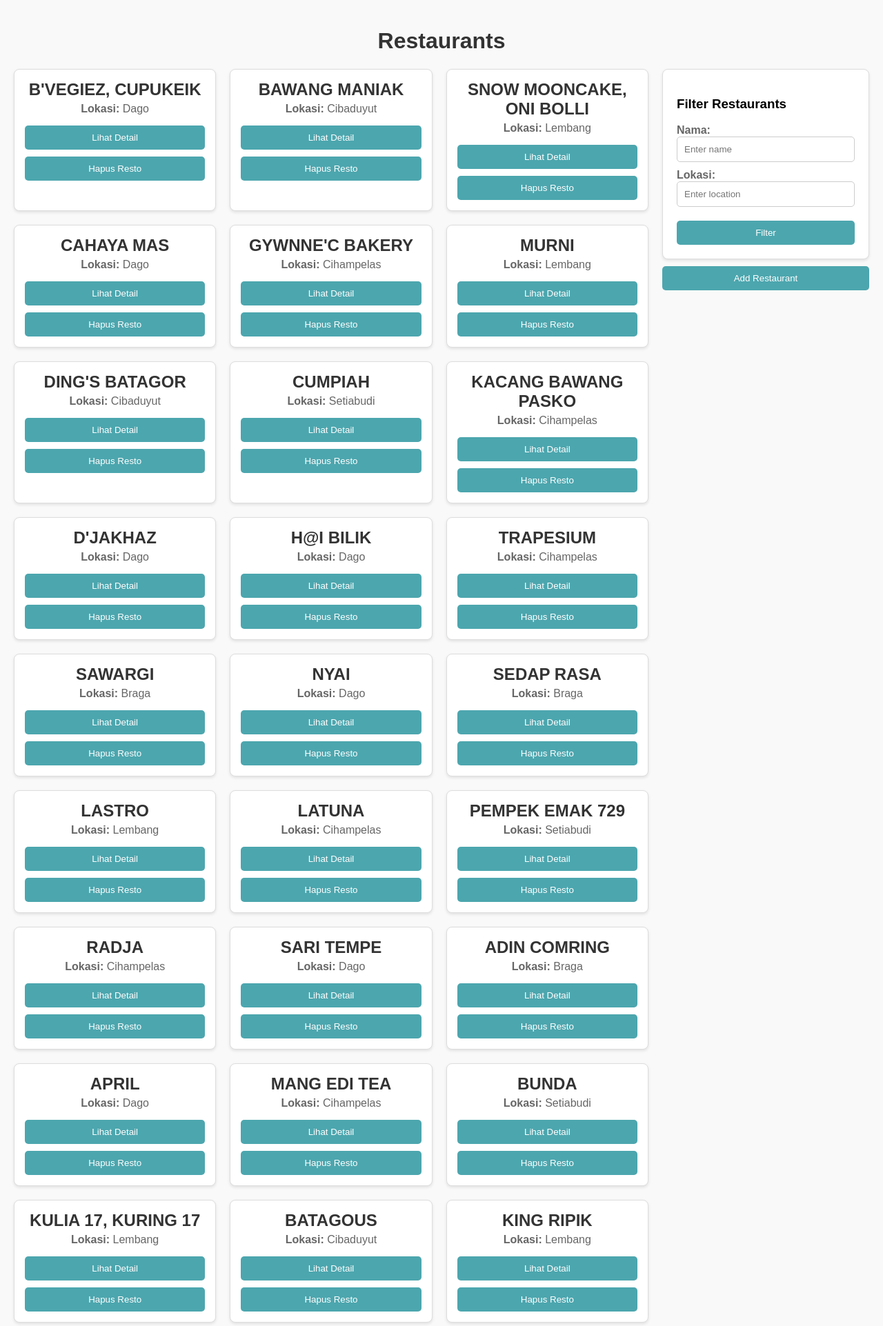
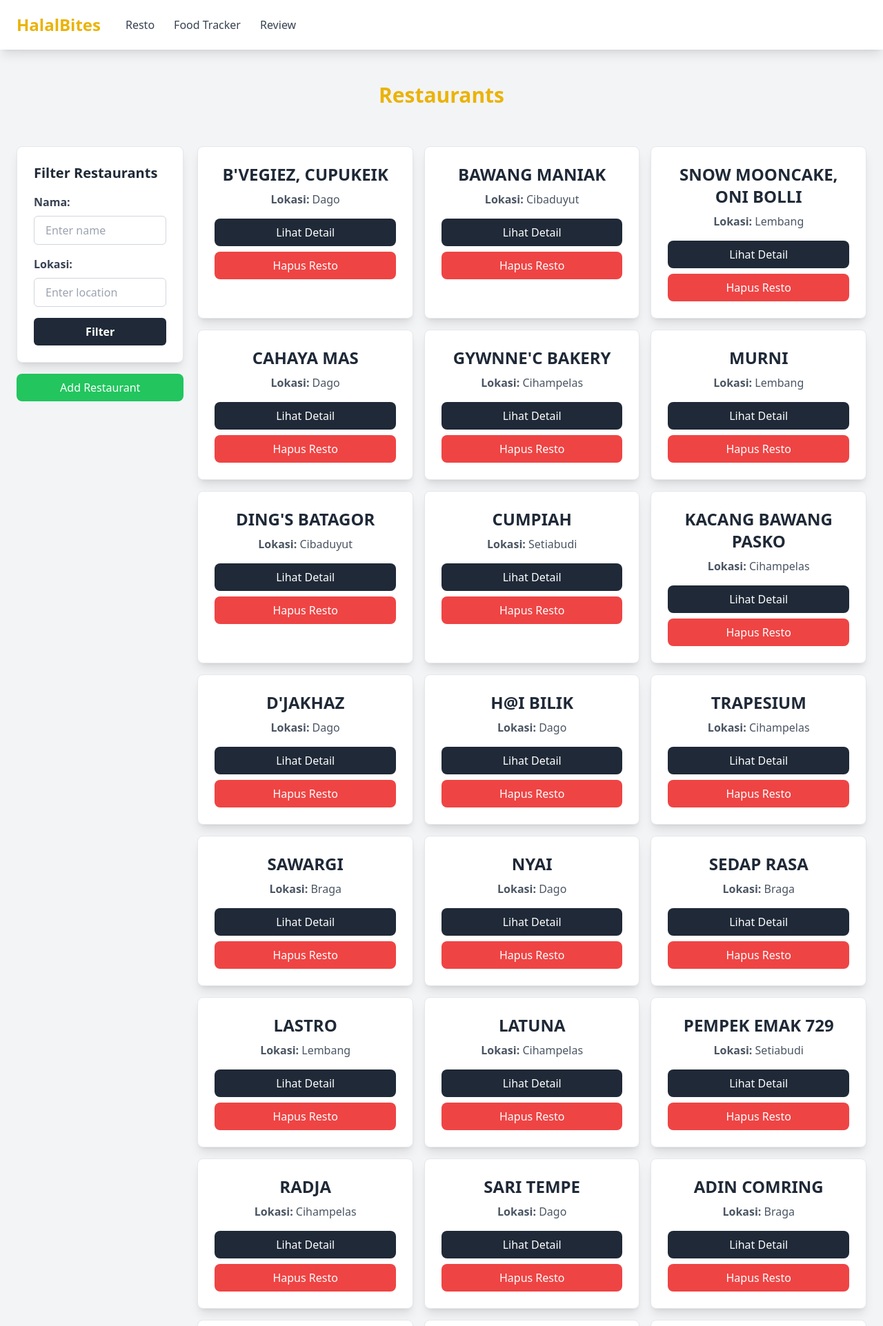
Before and after one commit to C10-PBP-24/halal-bites, a Django app: page /resto/ in a window 1280 px wide. Shown: the top 1923 px of the page at 69% size. Run offline with Django 5.2, Linux system fonts and the light colour scheme; data comes from the database, SQL or seed files in the repository; some libraries are stand-ins or nearby versions.

Commit message:
styling resto, edit navbar

```diff
--- a/halal_bites/settings.py
+++ b/halal_bites/settings.py
@@ -66,7 +66,7 @@ LOGIN_REDIRECT_URL = '/home/'
 TEMPLATES = [
     {
         'BACKEND': 'django.template.backends.django.DjangoTemplates',
-        'DIRS': [],
+        'DIRS': [os.path.join(BASE_DIR, 'templates')],
         'APP_DIRS': True,
         'OPTIONS': {
             'context_processors': [
--- a/resto/templates/resto/resto.html
+++ b/resto/templates/resto/resto.html
@@ -5,175 +5,73 @@
     <meta name="csrf-token" content="{{ csrf_token }}">
     <meta name="viewport" content="width=device-width, initial-scale=1.0">
     <title>Restaurants</title>
-    <style>
-        body {
-            font-family: Arial, sans-serif;
-            background-color: #f9f9f9;
-            margin: 0;
-            padding: 20px;
-        }
-        h1 {
-            text-align: center;
-            color: #333;
-        }
-        /* Container for filter and restaurant list side-by-side */
-        .content-container {
-            display: flex;
-            justify-content: space-between;
-            gap: 20px;
-        }
-        /* Styling for the restaurant list */
-        .restaurant-list {
-            display: grid;
-            grid-template-columns: repeat(auto-fill, minmax(250px, 1fr));
-            gap: 20px;
-            flex: 1; /* Take remaining space */
-        }
-        .restaurant-card {
-            background-color: #fff;
-            border: 1px solid #ddd;
-            border-radius: 8px;
-            box-shadow: 0 2px 4px rgba(0, 0, 0, 0.1);
-            padding: 15px;
-            text-align: center;
-            transition: transform 0.2s;
-        }
-        .restaurant-card:hover {
-            transform: scale(1.05);
-        }
-        .restaurant-card h2 {
-            font-size: 1.5em;
-            margin: 0;
-            color: #333;
-        }
-        .restaurant-card p {
-            margin: 5px 0;
-            color: #666;
-        }
+    <script src="https://cdn.tailwindcss.com"></script>
+    {% include 'navbar.html' %}
+</head>
+<body class="font-sans bg-gray-100">
 
-        .filter-container {
-            width: 300px;
-            padding: 20px;
-            background-color: white;
-            border: 1px solid #ddd;
-            border-radius: 8px;
-            box-shadow: 0 2px 4px rgba(0, 0, 0, 0.1);
-            height: fit-content;
-            box-sizing: border-box;
-        }
-        .filter-input {
-            width: 100%;
-            padding: 10px;
-            margin-bottom: 10px;
-            border: 1px solid #ccc;
-            border-radius: 5px;
-            box-sizing: border-box;
-        }
-        button {
-            width: 100%;
-            padding: 10px;
-            background-color: hsl(185, 39%, 49%);
-            color: white;
-            border: none;
-            border-radius: 5px;
-            cursor: pointer;
-            margin-top: 10px;
-        }
-        button:hover {
-            background-color: #4582a0;
-        }
+    <div class="p-6">
+        <h1 class="text-3xl font-bold text-center text-yellow-500 mb-8 p-6">Restaurants</h1>
+        <!-- Main Content Wrapper -->
+        <div class="content-container flex flex-col lg:flex-row lg:gap-5 gap-5">
+            <!-- Filter Section -->
+            <div class="filter-container lg:w-1/4 w-full">
+                <div class="bg-white p-6 rounded-lg shadow-lg border border-gray-200">
+                    <h3 class="text-xl font-semibold text-gray-800 mb-4">Filter Restaurants</h3>
+                    <label class="block text-gray-700 font-semibold mb-2">Nama:</label>
+                    <input type="text" id="namaInput" class="w-full px-4 py-2 border border-gray-300 rounded-md focus:outline-none focus:ring-2 focus:ring-yellow-500 mb-4" placeholder="Enter name">
 
-        /* Modal styles */
-        .modal {
-            display: none; /* Hidden by default */
-            position: fixed; /* Stay in place */
-            z-index: 1; /* Sit on top */
-            left: 0;
-            top: 0;
-            width: 100%; /* Full width */
-            height: 100%; /* Full height */
-            overflow: auto; /* Enable scroll if needed */
-            background-color: rgb(0,0,0); /* Fallback color */
-            background-color: rgba(0,0,0,0.4); /* Black w/ opacity */
-        }
-        .modal-content {
-            background-color: #fefefe;
-            margin: 15% auto; /* 15% from the top and centered */
-            padding: 20px;
-            border: 1px solid #888;
-            width: 80%; /* Could be more or less, depending on screen size */
-        }
-        .close {
-            color: #aaa;
-            float: right;
-            font-size: 28px;
-            font-weight: bold;
-        }
-        .close:hover,
-        .close:focus {
-            color: black;
-            text-decoration: none;
-            cursor: pointer;
-        }
-    </style>
-</head>
-<body>
-    <h1>Restaurants</h1>
+                    <label class="block text-gray-700 font-semibold mb-2">Lokasi:</label>
+                    <input type="text" id="lokasiInput" class="w-full px-4 py-2 border border-gray-300 rounded-md focus:outline-none focus:ring-2 focus:ring-yellow-500 mb-4" placeholder="Enter location">
 
-    <div class="content-container">
-        <!-- Restaurant List -->
-        <div class="restaurant-list" id="restaurantList">
+                    <button class="w-full bg-gray-800 text-white py-2 rounded-md font-semibold hover:bg-gray-900 transition duration-200" onclick="filterRestaurants()">Filter</button>
+                </div>
+
+                <button class="w-full mt-4 py-2 px-4 bg-green-500 text-white font-medium rounded-lg hover:bg-green-600 transition duration-200" id="addRestaurantBtn">Add Restaurant</button>
+            </div>
+
+            <!-- Restaurant List Section -->
+            <div class="restaurant-list grid grid-cols-1 md:grid-cols-2 lg:grid-cols-3 gap-4 w-full" id="restaurantList">
                 {% if restos %}
                     {% for resto in restos %}
-                    <div class="restaurant-card">
-                        <h2>{{ resto.nama }}</h2>
-                        <p><strong>Lokasi:</strong> {{ resto.lokasi }}</p>
-                        <button onclick="window.location.href='/resto/detail/{{resto.id}}/'">Lihat Detail</button>
-                        <button onclick="confirmDelete('{{ resto.id }}', '{{ resto.nama }}')">Hapus Resto</button>
+                        <div class="restaurant-card bg-white border border-gray-200 rounded-lg shadow-lg p-6 text-center transform transition duration-300 hover:scale-105">
+                            <h2 class="text-2xl font-semibold text-gray-800 mb-2">{{ resto.nama }}</h2>
+                            <p class="text-gray-600 mb-4"><strong>Lokasi:</strong> {{ resto.lokasi }}</p>
+                            <button onclick="window.location.href='/resto/detail/{{resto.id}}/'" class="w-full py-2 px-4 bg-gray-800 text-white font-medium rounded-lg hover:bg-gray-900 transition duration-200">Lihat Detail</button>
+                            <button onclick="confirmDelete('{{ resto.id }}', '{{ resto.nama }}')" class="w-full mt-2 py-2 px-4 bg-red-500 text-white font-medium rounded-lg hover:bg-red-600 transition duration-200">Hapus Resto</button>
                         </div>
                     {% endfor %}
                 {% else %}
-                <p>No restaurants available.</p>
+                    <p class="text-center text-gray-600">No restaurants available.</p>
                 {% endif %}
-        </div>
-
-        <!-- Filter Section -->
-         <div>
-             <div class="filter-container">
-                 <h3>Filter Restaurants</h3>
-                 <strong style="margin-bottom: 0; color: #666;">Nama:</strong>
-                 <input type="text" id="namaInput" class="filter-input" placeholder="Enter name" style="color: #666;">
-                 <strong style="margin-bottom: 0; color: #666;">Lokasi:</strong>
-                 <input type="text" id="lokasiInput" class="filter-input" placeholder="Enter location" style="color: #666;">
-                 <button class="filter-button" onclick="filterRestaurants()">Filter</button>
-                </div>
-                <button class="filter-button" id="addRestaurantBtn">Add Restaurant</button>
             </div>
         </div>
 
+
         <!-- Modal for Adding Restaurant -->
-    <div id="addRestoModal" class="modal">
-        <div class="modal-content">
+        <div id="addRestoModal" class="modal fixed inset-0 bg-black bg-opacity-50 flex items-center justify-center hidden">
+            <div class="modal-content bg-white p-6 rounded-lg w-full max-w-lg">
                 <form>
                     {% csrf_token %}
                     <input type="hidden" name="csrfmiddlewaretoken" value="{{ csrf_token }}">
                 </form>
 
-            <span class="close" id="closeModal">&times;</span>
-            <h2>Add Restaurant</h2>
-            <input type="text" id="namaRestoInput" placeholder="Restaurant Name" required>
-            <input type="text" id="namaMakananInput" placeholder="Food Name" required>
-            <input type="text" id="hargaMakananInput" placeholder="Food Price" required>
-            <input type="text" id="promoMakananInput" placeholder="Food Promo" required>
-            <input type="url" id="imageMakananInput" placeholder="Food Image" required>
-            <input type="text" id="lokasiInputAdd" placeholder="Location" required>
-            <br>
-            <button class="filter-button" onclick="addRestaurant()" style="margin-top: 10px; margin-left: 0px;">Add Restaurant</button>
+                <span class="close absolute top-4 right-4 text-2xl font-bold cursor-pointer" id="closeModal">&times;</span>
+                <h2 class="text-2xl font-semibold text-gray-800 mb-4">Add Restaurant</h2>
+
+                <input type="text" id="namaRestoInput" class="w-full p-2 border border-gray-300 rounded-lg mb-4" placeholder="Restaurant Name" required>
+                <input type="text" id="namaMakananInput" class="w-full p-2 border border-gray-300 rounded-lg mb-4" placeholder="Food Name" required>
+                <input type="text" id="hargaMakananInput" class="w-full p-2 border border-gray-300 rounded-lg mb-4" placeholder="Food Price" required>
+                <input type="text" id="promoMakananInput" class="w-full p-2 border border-gray-300 rounded-lg mb-4" placeholder="Food Promo" required>
+                <input type="url" id="imageMakananInput" class="w-full p-2 border border-gray-300 rounded-lg mb-4" placeholder="Food Image" required>
+                <input type="text" id="lokasiInputAdd" class="w-full p-2 border border-gray-300 rounded-lg mb-4" placeholder="Location" required>
+
+                <button class="w-full py-2 px-4 bg-green-500 text-white font-medium rounded-lg hover:bg-green-600 transition duration-200" onclick="addRestaurant()">Add Restaurant</button>
+            </div>
         </div>
     </div>
 
     <script>
-
         // Function to get CSRF token from cookies
         function getCookie(name) {
             let cookieValue = null;
@@ -193,7 +91,6 @@
         // Function to confirm deletion
         function confirmDelete(restoId, restoName) {
             const userConfirmed = confirm(`Are you sure you want to delete the restaurant "${restoName}"?`);
-
             if (userConfirmed) {
                 deleteRestaurant(restoId);
             }
@@ -201,8 +98,7 @@
 
         // Function to send delete request
         async function deleteRestaurant(restoId) {
-            const csrfToken = getCookie('csrftoken'); // Ensure you are getting the CSRF token
-
+            const csrfToken = getCookie('csrftoken');
             try {
                 const response = await fetch(`/resto/delete-resto/${restoId}/`, {
                     method: 'DELETE',
@@ -213,7 +109,7 @@
 
                 if (response.status === 204) {
                     alert('Restaurant deleted successfully!');
-                    location.reload(); // Refresh the page after successful deletion
+                    location.reload();
                 } else {
                     alert('Failed to delete restaurant. Please try again.');
                 }
@@ -224,7 +120,7 @@
         }
 
         document.getElementById('addRestaurantBtn').onclick = function() {
-            document.getElementById('addRestoModal').style.display = "block";
+            document.getElementById('addRestoModal').style.display = "flex";
         };
 
         document.getElementById('closeModal').onclick = function() {
@@ -239,7 +135,6 @@
         };
 
         async function addRestaurant() {
-            console.log("Add Restaurant button clicked");
             const nama = document.getElementById('namaRestoInput').value;
             const namaMakanan = document.getElementById('namaMakananInput').value;
             const hargaMakanan = document.getElementById('hargaMakananInput').value;
@@ -288,12 +183,12 @@
             if (data.restos.length > 0) {
                 data.restos.forEach(resto => {
                     const card = document.createElement('div');
-                    card.className = 'restaurant-card';
+                    card.classList.add('restaurant-card', 'bg-white', 'border', 'border-gray-200', 'rounded-lg', 'shadow-lg', 'p-6', 'text-center', 'transform', 'transition', 'duration-300', 'hover:scale-105');
                     card.innerHTML = `
-                        <h2>${resto.nama}</h2>
-                        <p><strong>Lokasi:</strong> ${resto.lokasi}</p>
-                        <button onclick="window.location.href='/resto/detail/${resto.pk}/'">Lihat Detail</button>
-                        <button onclick="confirmDelete('${resto.pk}', '${resto.nama}')">Hapus Resto</button>
+                    <h2 class="text-2xl font-semibold text-gray-800 mb-2">${resto.nama}</h2>
+                    <p class="text-gray-600 mb-4"><strong>Lokasi:</strong> ${resto.lokasi}</p>
+                    <button onclick="window.location.href='/resto/detail/${resto.pk}/'" class="w-full py-2 px-4 bg-gray-700 text-white font-medium rounded-lg hover:bg-gray-800 transition duration-200">Lihat Detail</button>
+                    <button onclick="confirmDelete('${resto.pk}', '${resto.nama}')" class="w-full mt-2 py-2 px-4 bg-red-500 text-white font-medium rounded-lg hover:bg-red-600 transition duration-200">Hapus Resto</button>
                 `;
                     restaurantList.appendChild(card);
                 });
--- a/templates/navbar.html
+++ b/templates/navbar.html
@@ -0,0 +1,47 @@
+<!-- Navbar -->
+<nav class="bg-white shadow-lg sticky top-0 left-0 z-40 w-screen">
+    <div class="max-w-7xl mx-auto px-4">
+        <div class="flex justify-between items-center">
+            <div class="flex space-x-4">
+                <!-- Logo -->
+                <div>
+                    <a href="#" class="flex items-center py-5 px-2 text-yellow-500">
+                        <span class="font-bold text-2xl">HalalBites</span>
+                    </a>
+                </div>
+                <!-- Primary Nav -->
+                <div class="hidden md:flex items-center space-x-1">
+                    <a href="{% url 'resto:show_resto' %}" class="py-5 px-3 text-gray-700 hover:text-yellow-500">Resto</a>
+                    <a href="{% url 'tracker:food_tracker' %}" class="py-5 px-3 text-gray-700 hover:text-yellow-500">Food Tracker</a>
+                    <a href="#" class="py-5 px-3 text-gray-700 hover:text-yellow-500">Review</a>
+                </div>
+            </div>
+            <!-- Hamburger Icon -->
+            <div class="md:hidden">
+                <button id="hamburger" class="flex flex-col items-center justify-center w-10 h-10 rounded focus:outline-none">
+                    <span class="block w-8 h-1 bg-yellow-500 mb-1"></span>
+                    <span class="block w-8 h-1 bg-yellow-500 mb-1"></span>
+                    <span class="block w-8 h-1 bg-yellow-500"></span>
+                </button>
+            </div>
+        </div>
+        <!-- Mobile Menu -->
+        <div id="menu" class="hidden md:hidden mt-2">
+            <div class="flex flex-col space-y-1">
+                <a href="{% url 'resto:show_resto' %}" class="block py-2 px-3 text-gray-700 bg-gray-100 rounded hover:bg-yellow-500 hover:text-white">Resto</a>
+                <a href="{% url 'tracker:food_tracker' %}" class="block py-2 px-3 text-gray-700 bg-gray-100 rounded hover:bg-yellow-500 hover:text-white">Food Tracker</a>
+                <a href="#" class="block py-2 px-3 text-gray-700 bg-gray-100 rounded hover:bg-yellow-500 hover:text-white">Review</a>
+                <a href="{% url 'logout' %}" class="block py-2 px-3 text-gray-700 bg-gray-100 rounded hover:bg-yellow-500 hover:text-white">Logout</a>
+            </div>
+        </div>
+    </div>
+</nav>
+
+<script>
+    const hamburger = document.getElementById('hamburger');
+    const menu = document.getElementById('menu');
+
+    hamburger.addEventListener('click', () => {
+        menu.classList.toggle('hidden');
+    });
+</script>
--- a/tracker/templates/tracker.html
+++ b/tracker/templates/tracker.html
@@ -4,7 +4,7 @@
     <meta charset="UTF-8">
     <meta name="viewport" content="width=device-width, initial-scale=1.0">
     <title>Food Tracker</title>
-    <link rel="stylesheet" href="{% static 'css/tracker.css' %}">
+
 </head>
 <body>
     <div class="container">
@@ -28,7 +28,7 @@
             <!-- Form to Add Food Tracking -->
             <div id="add-tracking-form" class="hidden">
                 <h2>Add Food Tracking</h2>
-                <form method="post" action="{% url 'add_food_tracking' %}">
+                <form method="post" action="{% url 'tracker:add_food_tracking' %}">
                     {% csrf_token %}
                     <label for="food">Food Title:</label>
                     <select name="food" id="food">
```
Also changed, not shown: main/templates/main.html (+2 -26 lines), resto/templates/resto/resto_awal.html (added, +306 -0 lines), templates/base.html (+2 -5 lines). Lines whose indentation alone changed are shown as unchanged.
